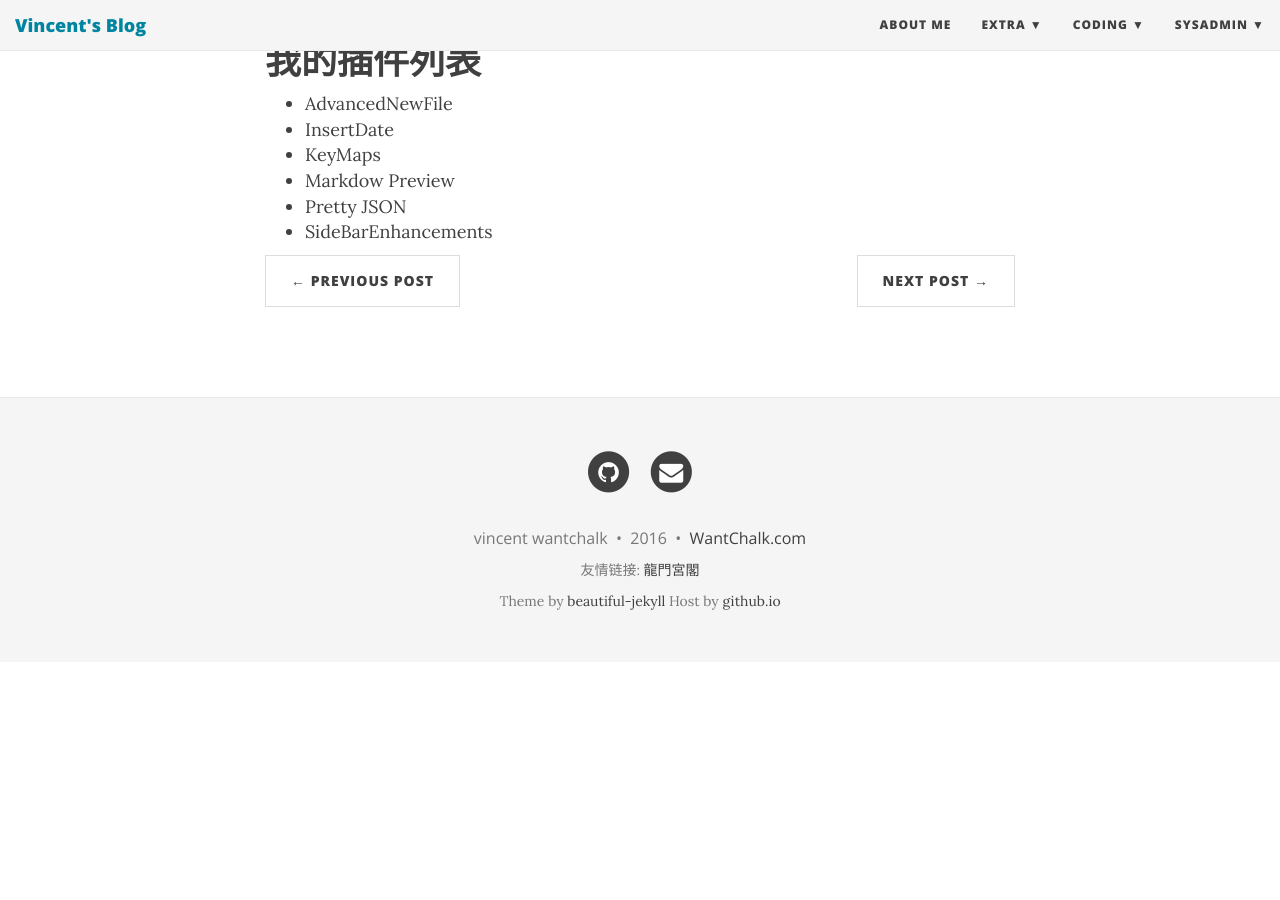
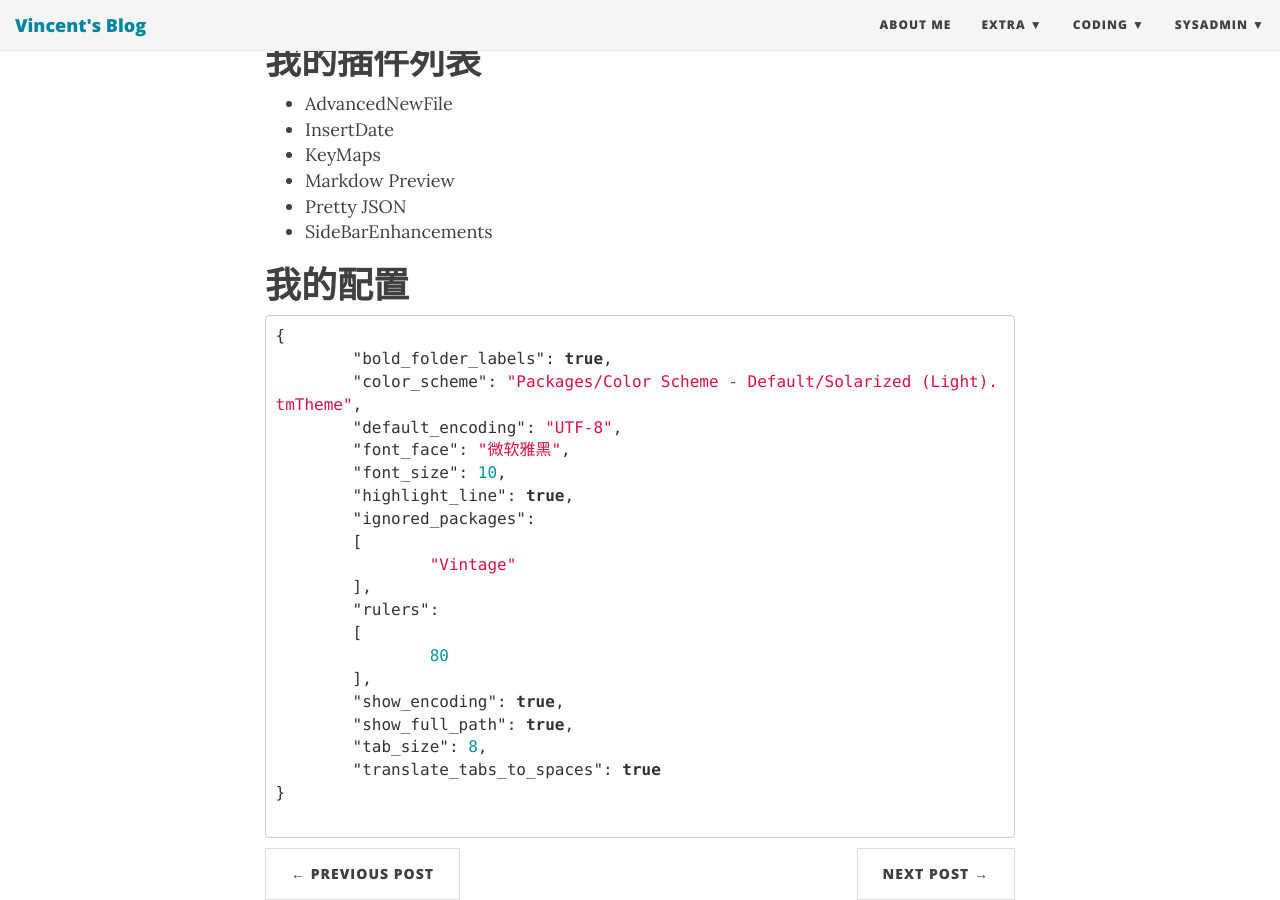
Before and after one commit to rainytooo/rainytooo.github.io, a Jekyll site: the page built from _posts/2016/06/2016-06-19-sublime-keymap.md, in a window 1280 px wide and 900 px high, scrolled down 9687 px. Built offline with Jekyll 4.4.1, drawn with Linux system fonts in a browser that asks for light colours; nearby versions of some CDN libraries; comment, search, counter and statistics services are not loaded; before the commit the page ends 10349 px from its top, so only the background shows below that.

Commit message:
添加了我的sublime的配置

````diff
--- a/_posts/2016/06/2016-06-19-sublime-keymap.md
+++ b/_posts/2016/06/2016-06-19-sublime-keymap.md
@@ -417,3 +417,31 @@ Compound Textile table cell specifiers:
 * Markdow Preview
 * Pretty JSON
 * SideBarEnhancements
+
+
+
+# 我的配置
+
+```json
+{
+        "bold_folder_labels": true,
+        "color_scheme": "Packages/Color Scheme - Default/Solarized (Light).tmTheme",
+        "default_encoding": "UTF-8",
+        "font_face": "微软雅黑",
+        "font_size": 10,
+        "highlight_line": true,
+        "ignored_packages":
+        [
+                "Vintage"
+        ],
+        "rulers":
+        [
+                80
+        ],
+        "show_encoding": true,
+        "show_full_path": true,
+        "tab_size": 8,
+        "translate_tabs_to_spaces": true
+}
+
+```
````
